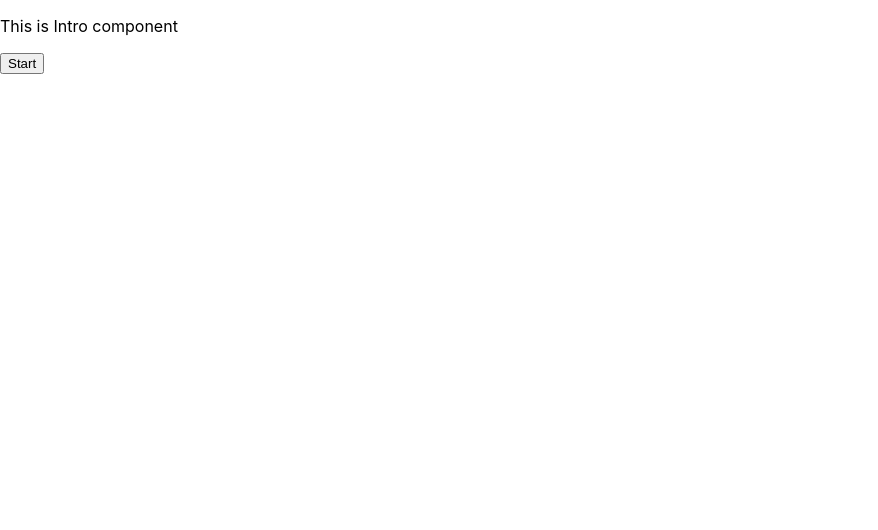
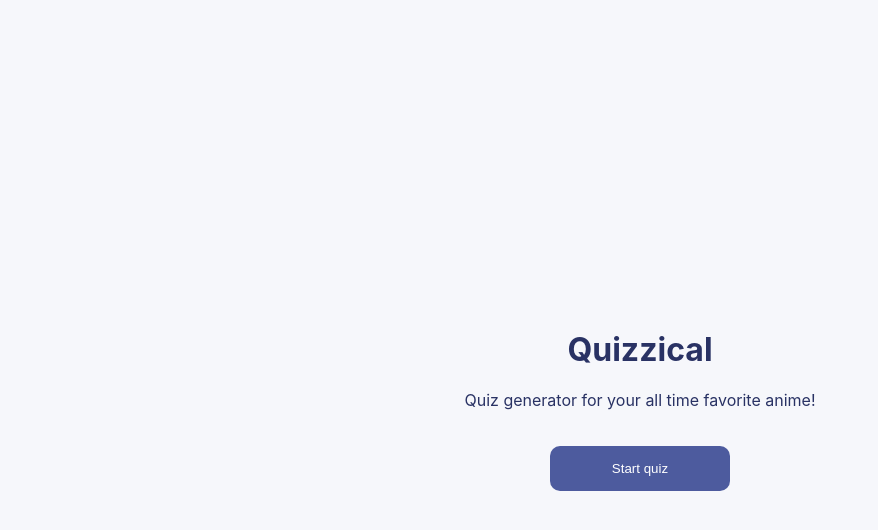
Before and after one commit to VivianBao/react-quizzical, a React (Create React App) app: page / in a window 1280 px wide. Shown: the top 530 px of the page, without its empty margins (0-878 px from the left). Built offline with nearby package versions, Linux system fonts and the light colour scheme.

Commit message:
Added basic styling on text and button

```diff
--- a/src/App.scss
+++ b/src/App.scss
@@ -0,0 +1,22 @@
+// intro page
+body {
+  display: flex;
+  justify-content: center;
+  align-items: center;
+  background-color:#f6f7fb;
+  height: 100vh;
+}
+.intro-container {
+  text-align: center;
+  color: #293264;
+  button {
+    margin-top: 20px;
+    padding: 15px;
+    width: 180px;
+    background-color: #4d5b9e;
+    color: white;
+    border: none;
+    border-radius: 10px;
+    cursor: pointer;
+  }
+}
--- a/src/components/Intro.js
+++ b/src/components/Intro.js
@@ -2,9 +2,10 @@ import React from "react"
 
 export default function Intro(props) {
   return(
-    <>
-      <p>This is Intro component</p>
-      <button onClick={props.handleClickStart}>Start</button>
-    </>
+    <div className="intro-container">
+      <h1>Quizzical</h1>
+      <p>Quiz generator for your all time favorite anime!</p>
+      <button onClick={props.handleClickStart}>Start quiz</button>
+    </div>
   )
 }
```
